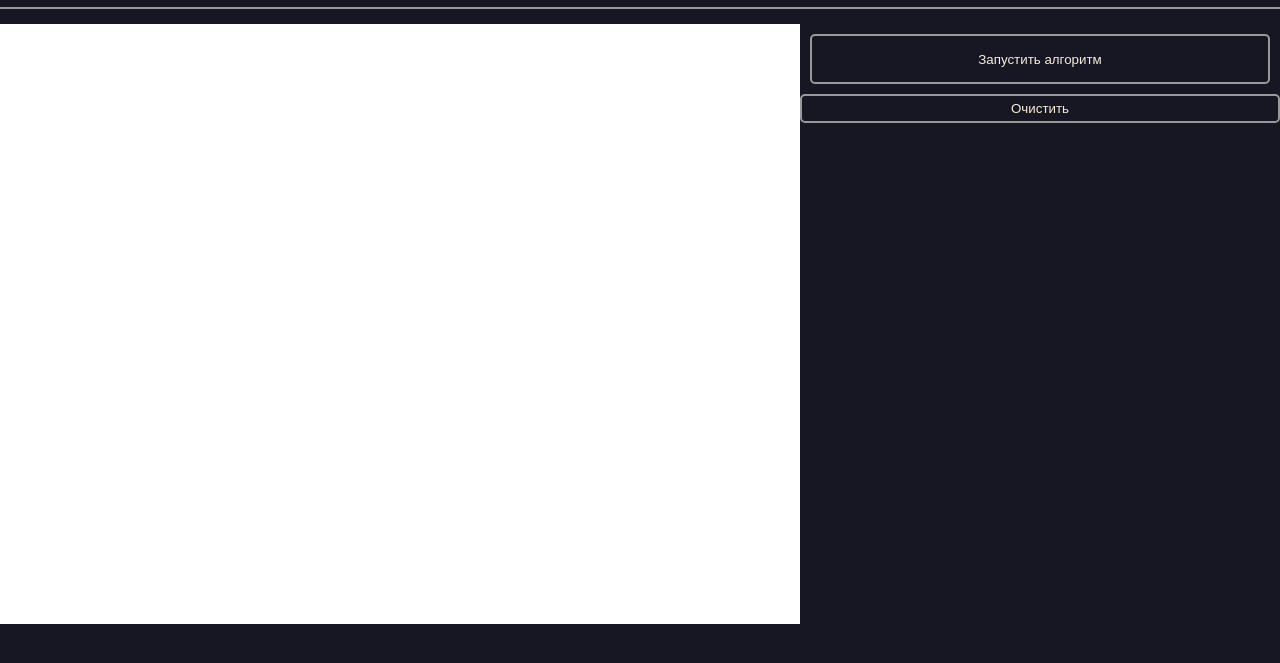
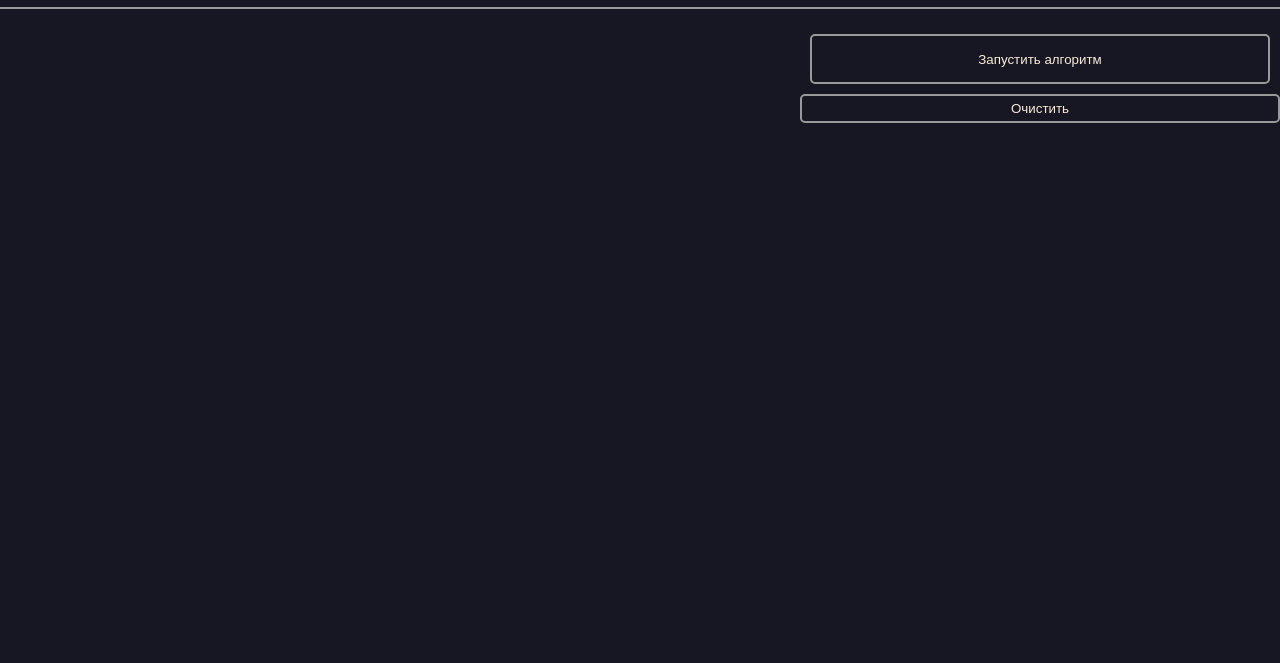
Before and after one commit to BalabanovA898/web, a plain HTML site: page src/ant - shaped_base/index.html in a window 1280 px wide. Shown: the part 63-726 px from the top of the page. Drawn offline with Linux system fonts and the light colour scheme.

Commit message:
Update index.html

```diff
--- a/src/ant - shaped_base/index.html
+++ b/src/ant - shaped_base/index.html
@@ -16,7 +16,7 @@
         <a class="header-btn" href="../neural_network/index.html">Нейронные сети</a>
     </div>
     <div class="main-part">
-        <canvas class="main-canvas" id="canvas" width="800" height="600" style="background-color: white;">Похоже, пора обновиться:)</canvas>
+        <canvas class="canvas" id="canvas" width="800" height="600";">Похоже, пора обновиться:)</canvas>
 
         <div class="stats">
             <button class="std-btn genetic-btn" id="startButton">Запустить алгоритм</button>
```
